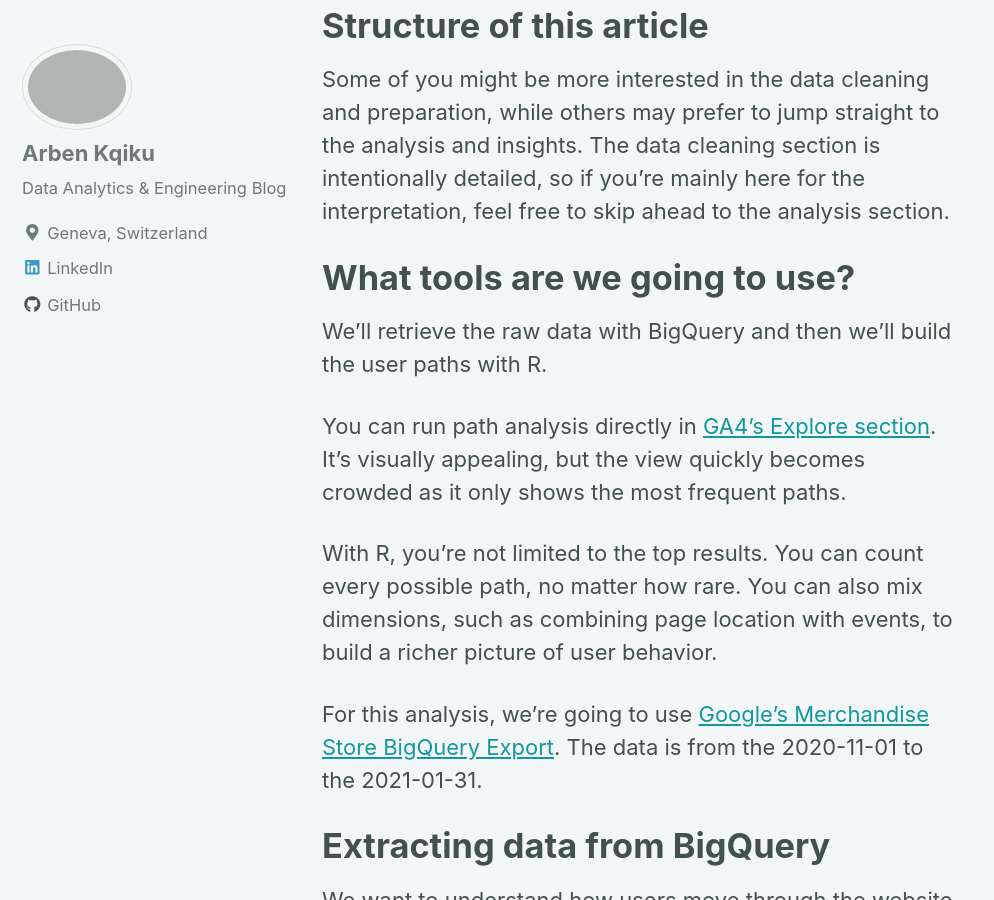
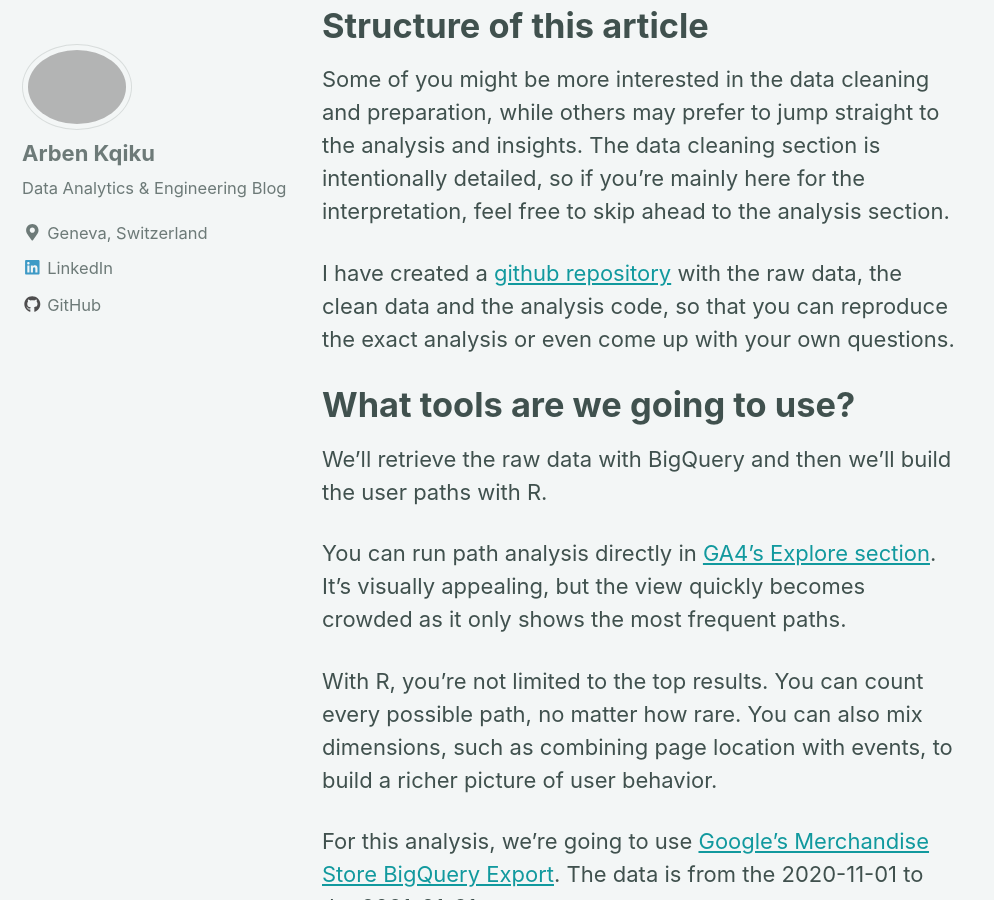
Before and after one commit to ArbenKqiku/arbenkqiku.github.io, a Jekyll site: the page built from _posts/2025-09-29-path-analysis-in-r.md, in a window 1280 px wide and 900 px high, scrolled down 2918 px. Shown: the whole window, without its empty margins (0-994 px from the left). Built offline with Jekyll 4.4.1, drawn with Linux system fonts in a browser that asks for light colours; nearby versions of some CDN libraries.

Commit message:
Added github link

```diff
--- a/_posts/2025-09-29-path-analysis-in-r.md
+++ b/_posts/2025-09-29-path-analysis-in-r.md
@@ -48,6 +48,8 @@
 # Structure of this article
 
 Some of you might be more interested in the data cleaning and preparation, while others may prefer to jump straight to the analysis and insights. The data cleaning section is intentionally detailed, so if you’re mainly here for the interpretation, feel free to skip ahead to the analysis section.
+
+I have created a [github repository](https://github.com/ArbenKqiku/use-r-bigquery-to-build-user-paths-google-merchandise-store) with the raw data, the clean data and the analysis code, so that you can reproduce the exact analysis or even come up with your own questions.
 
 # What tools are we going to use?
 
```
